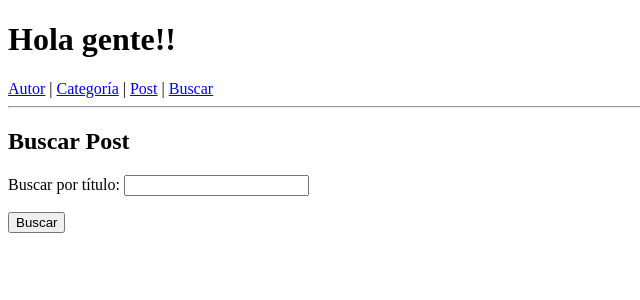
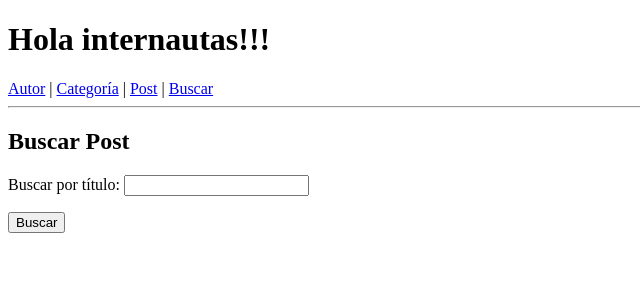
Before and after one commit to MartinIniguez/EntregaMartin, a Django app: page /buscar/ in a window 1280 px wide. Shown: the top 300 px of the page, without its empty margins (0-640 px from the left). Run offline with Django 5.2, Linux system fonts and the light colour scheme.

Commit message:
cambie h1

```diff
--- a/Blog/templates/Blog/index.html
+++ b/Blog/templates/Blog/index.html
@@ -4,7 +4,7 @@
     <title>Mi Blog</title>
 </head>
 <body>
-    <h1>Hola gente!!</h1>
+    <h1>Hola internautas!!!</h1>
     <p>{{ mensaje}}</p>
     <nav>
         <a href="/autor/">Autor</a> |
```
